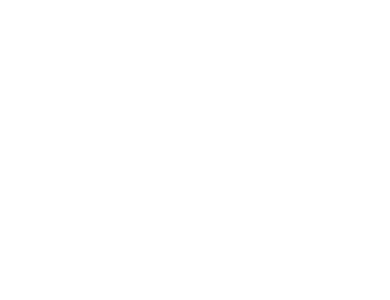
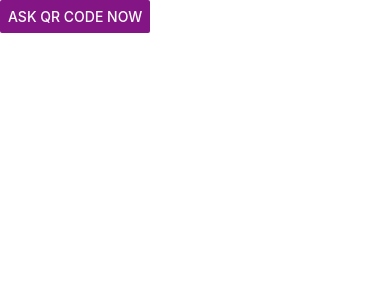
Before and after one commit to ColinDP/PFE, a React Native app in the folder Web_app/: screen / in a window 390 px wide. Shown: the top 300 px of the page. Built offline with nearby package versions, Linux system fonts and the light colour scheme.

Commit message:
bouton demande QR pour Web APP

```diff
--- /dev/null
+++ b/Web_app/src/components/Home.js
@@ -0,0 +1,47 @@
+import React, { useState } from "react";
+import DataService from "../services/Service";
+import { Button } from 'react-native';
+
+
+const Home = () => {
+  const initialDemandState = {
+    id: null,
+    quantity: "1"
+  };
+  const [data, setData] = useState(initialDemandState);
+  const [submitted, setSubmitted] = useState(false);
+
+  const saveData = () => {
+    var data = {
+      quantity: "2"
+    };
+
+    DataService.askForQR(data)
+      .then(response => {
+        setData({
+          id: response.data.id,
+          title: response.data.title,
+          description: response.data.description,
+          published: response.data.published
+        });
+        setSubmitted(true);
+        console.log(response.data);
+      })
+      .catch(e => {
+        console.log(e);
+      });
+  };
+
+  return (
+    <div >
+      <Button
+        onPress={saveData}
+        title="Ask QR Code Now"
+        color="#841584"
+        accessibilityLabel="Learn more about this purple button"
+      />
+    </div>
+  );
+};
+
+export default Home;
--- a/Web_app/src/components/Main.js
+++ b/Web_app/src/components/Main.js
@@ -7,8 +7,8 @@
 
 import AjouterTuto from "./PageTest";
 import RegisterForm from "./RegisterForm";
-
 import LoginForm from "./LoginForm";
+import Home from "./Home";
 
 function Main() {
   return (
@@ -23,6 +23,9 @@
         <Route exact path="/login" exact>
           <LoginForm />
         </Route>
+        <Route exact path="/" exact>
+          <Home />
+        </Route>
       </Switch>
     </div>
   );
--- a/Web_app/src/services/Service.js
+++ b/Web_app/src/services/Service.js
@@ -10,6 +10,10 @@
 
 const create = data => {
   return http.post("/tutorials", data);
+};
+
+const askForQR = data => {
+  return http.post("/get_code", data);
 };
 
 const update = (id, data) => {
@@ -32,6 +36,7 @@
   getAll,
   get,
   create,
+  askForQR,
   update,
   remove,
   removeAll,
```
